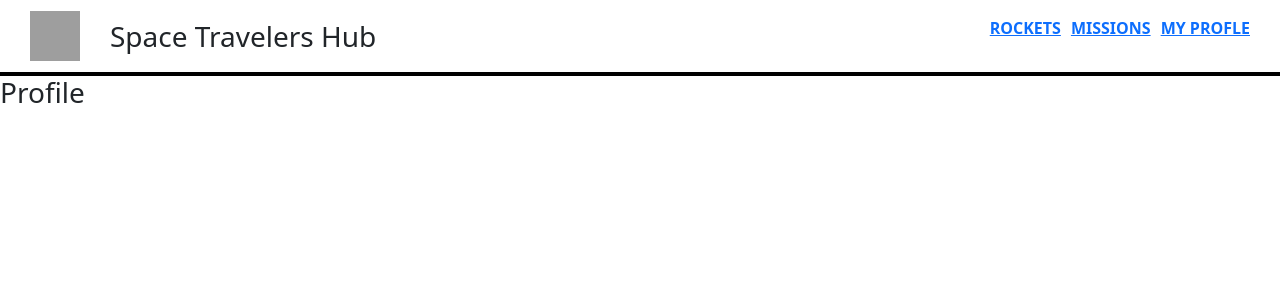
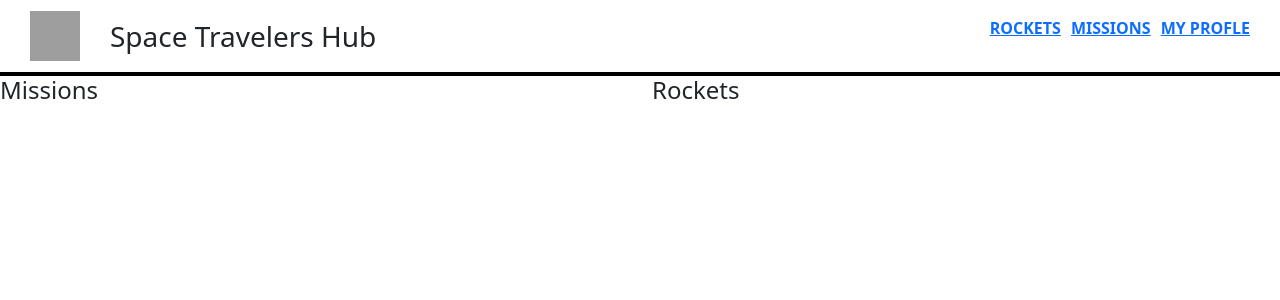
Before and after one commit to AlaaShaheen2/Space-Travelers, a React (Create React App) app: page /profile in a window 1280 px wide. Shown: the top 300 px of the page. Built offline with nearby package versions, Linux system fonts and the light colour scheme; grey boxes are pictures that could not be loaded.

Commit message:
Display reserved rocket into profile

```diff
--- a/src/components/Profile/Profile.js
+++ b/src/components/Profile/Profile.js
@@ -1,4 +1,32 @@
-const Profile = () => (
-  <h3>Profile</h3>
-);
+import './Profile.css';
+import { useSelector } from 'react-redux';
+import Table from 'react-bootstrap/Table';
+import { Col, Row } from 'react-bootstrap';
+
+const Profile = () => {
+  const rocketsData = useSelector((state) => state.rockets);
+  const reservedRockets = rocketsData.filter((rocket) => rocket.reserved);
+
+  return (
+    <Row className="row">
+      <Col>
+        <h4 className="title">Missions</h4>
+      </Col>
+      <Col>
+        <h4 className="title">Rockets</h4>
+        <Table striped bordered variant="danger">
+          <tbody>
+            {reservedRockets.map((rocket) => (
+              <tr key={rocket.rocket_id}>
+                <td className="reserved">
+                  {rocket.rocket_name}
+                </td>
+              </tr>
+            ))}
+          </tbody>
+        </Table>
+      </Col>
+    </Row>
+  );
+};
 export default Profile;
```
